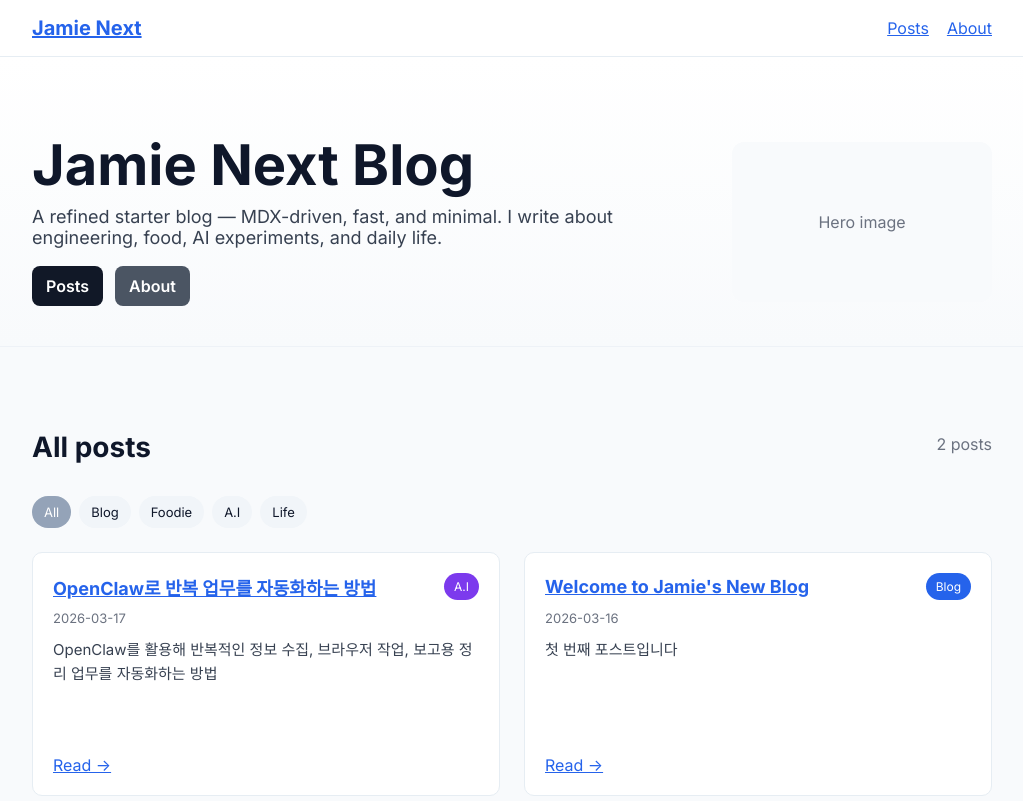
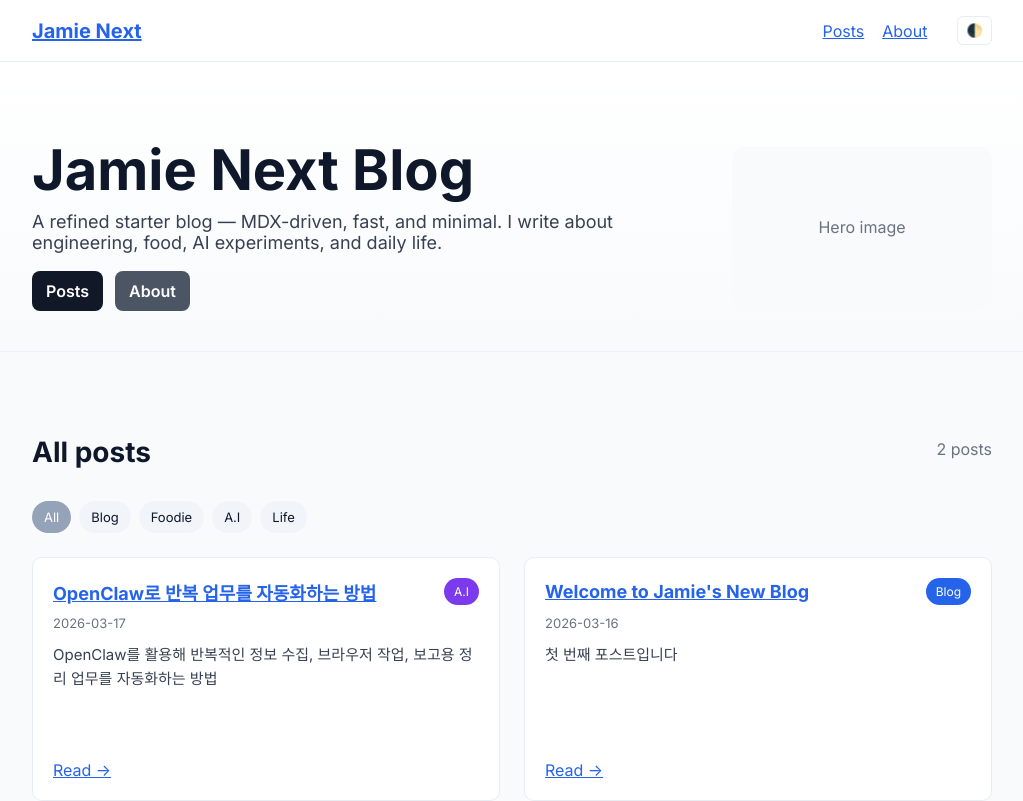
Before and after one commit to hericobacter-spec/jamie-next-blog, a Next.js app: page / in a window 1280 px wide. Shown: the top 801 px of the page, without its empty margins (128-1151 px from the left). Built offline with nearby package versions, Linux system fonts and the light colour scheme.

Commit message:
feat(ui): add theme toggle button to header (dispatch-driven)

```diff
--- a/src/components/Header.tsx
+++ b/src/components/Header.tsx
@@ -25,6 +25,7 @@ export default function Header(){
         <Nav>
           <Link href="/posts">Posts</Link>
           <Link href="/about">About</Link>
+          <button id="theme-toggle" aria-label="Toggle theme" style={{marginLeft:12, padding:'6px 8px', borderRadius:6, border:'1px solid #e6edf3', background:'transparent', cursor:'pointer'}}>🌓</button>
         </Nav>
       </Inner>
     </Wrap>
```
